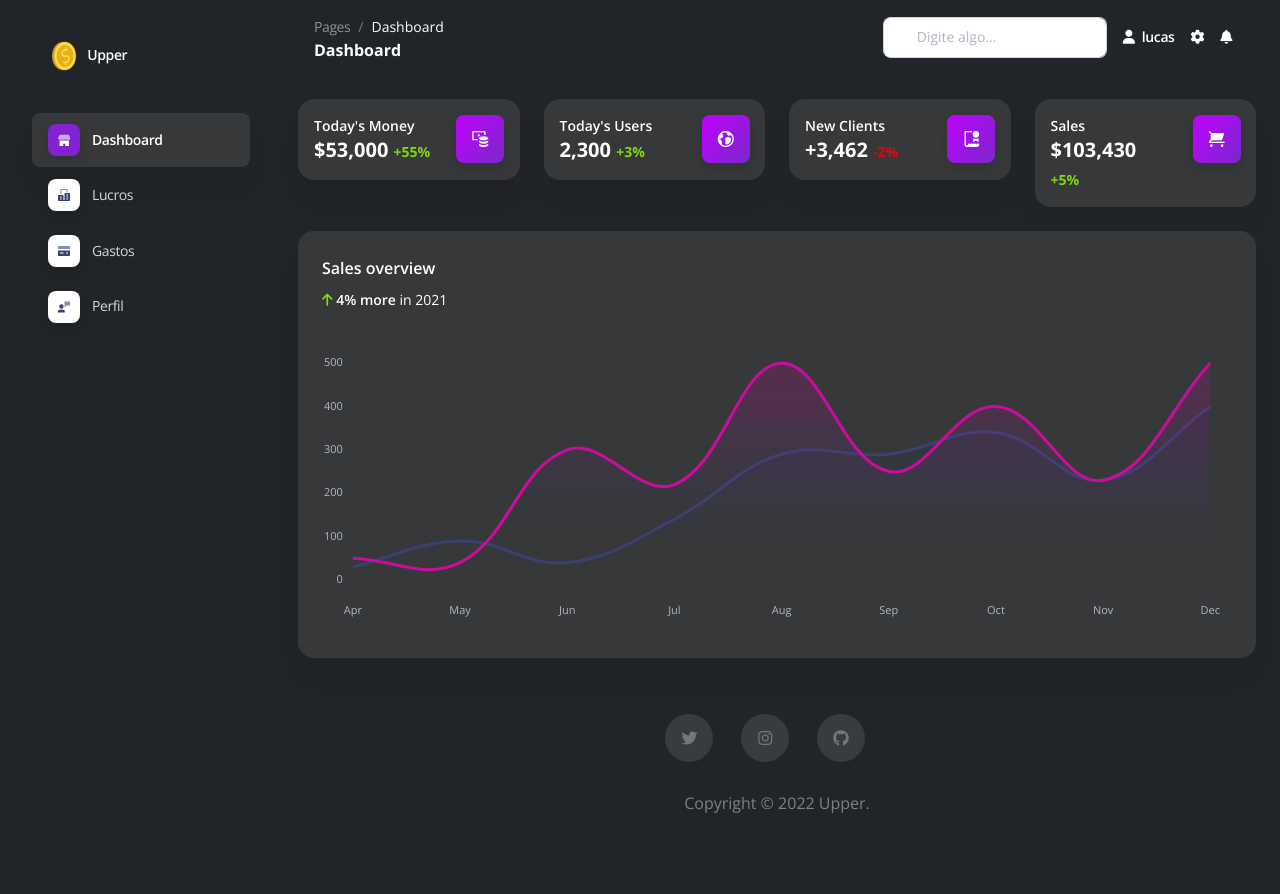
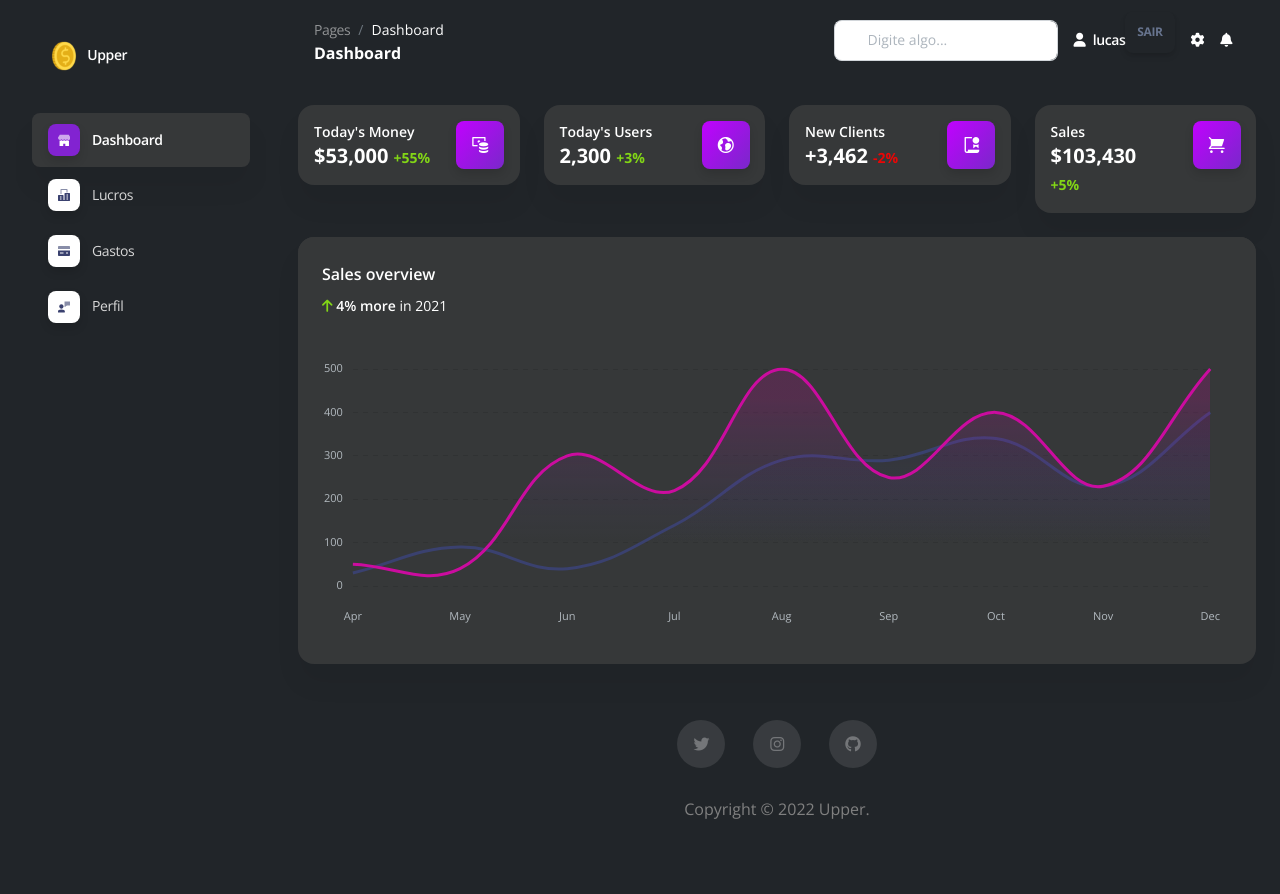
Before and after one commit to luks360/Upper, a Django app: page /dashboard in a window 1280 px wide. Before the commit the page ends 813 px from the top, so only its background shows below. Run offline with Django 4.2, Linux system fonts and the light colour scheme; a user stored in the database is signed in; some libraries are stand-ins or nearby versions.

Commit message:
Criação de metodo de logout

```diff
--- a/main/templates/dashboard/dashboard.html
+++ b/main/templates/dashboard/dashboard.html
@@ -145,6 +145,7 @@
               <a href="javascript:;" class="nav-link text-body font-weight-bold px-0">
                 <i class="fa fa-user me-sm-1"></i>
                 <span class="d-sm-inline d-none">{{ user.username }}</span>
+                <a class="btn bnt-secondary" href='logout'>Sair</a>
               </a>
             </li>
             <li class="nav-item d-xl-none ps-3 d-flex align-items-center">
@@ -290,7 +291,7 @@
               <a href="javascript:;" target="_blank" class="text-secondary me-xl-4 me-4">
                 <span class="text-lg fab fa-instagram"></span>
               </a>
-              <a href="javascript:;" target="_blank" class="text-secondary me-xl-4 me-4">
+              <a href="javascript:;" target="_blank" class="text-secondary me-xl-4 me-4" style="margin: 0px !important;">
                 <span class="text-lg fab fa-github"></span>
               </a>
             </div>
--- a/main/urls.py
+++ b/main/urls.py
@@ -1,9 +1,10 @@
 from django.urls import path
-from .views import home, dashboard, signIn, signUp
+from .views import home, dashboard, signIn, signUp, exit
 
 urlpatterns = [
     path('', home, name='home'),
     path('dashboard', dashboard, name='dashboard'),
     path('signin', signIn, name='signin'),
     path('signup', signUp, name='signup'),
+    path('logout', exit, name='logout')
 ]
```
